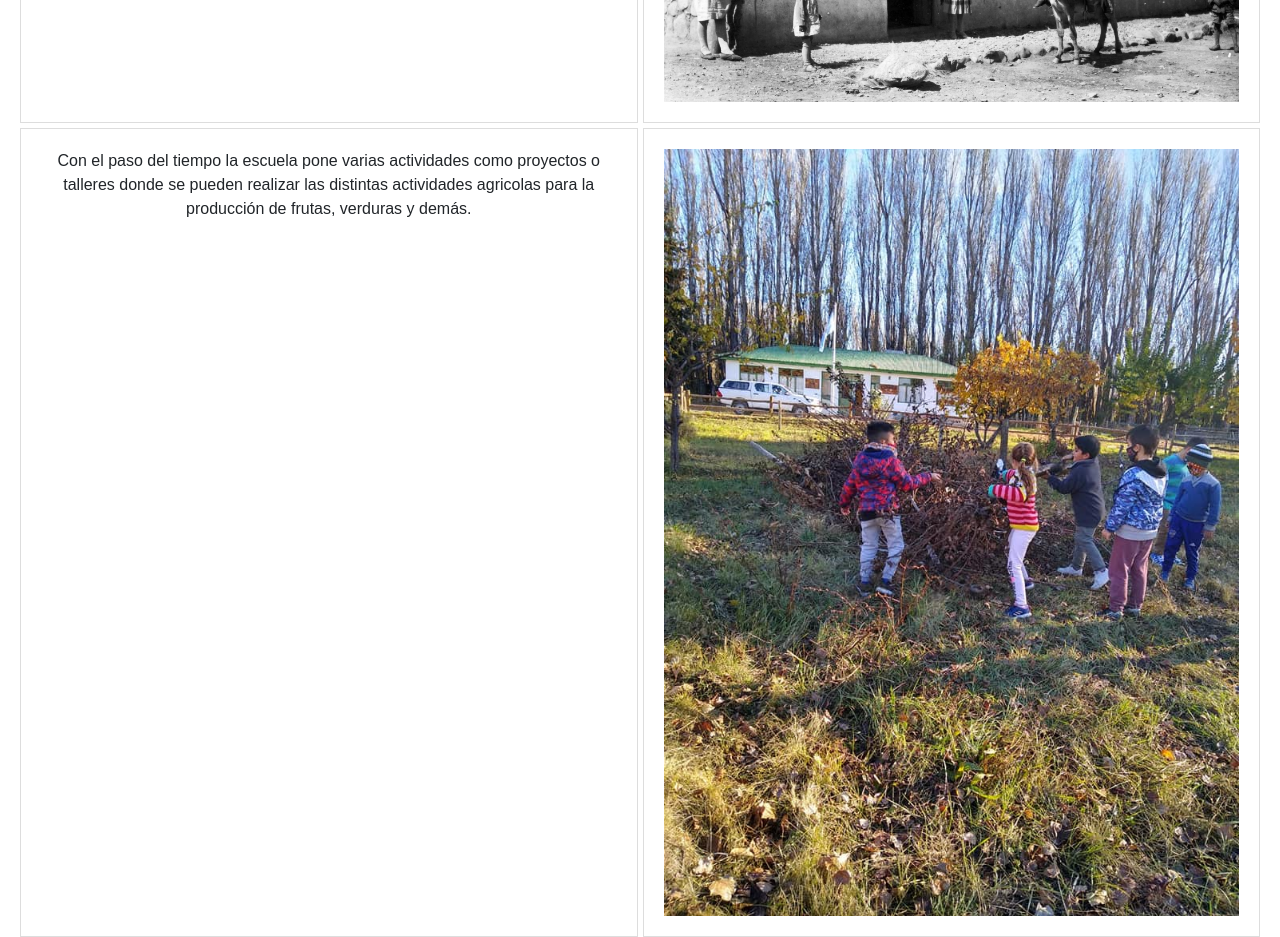
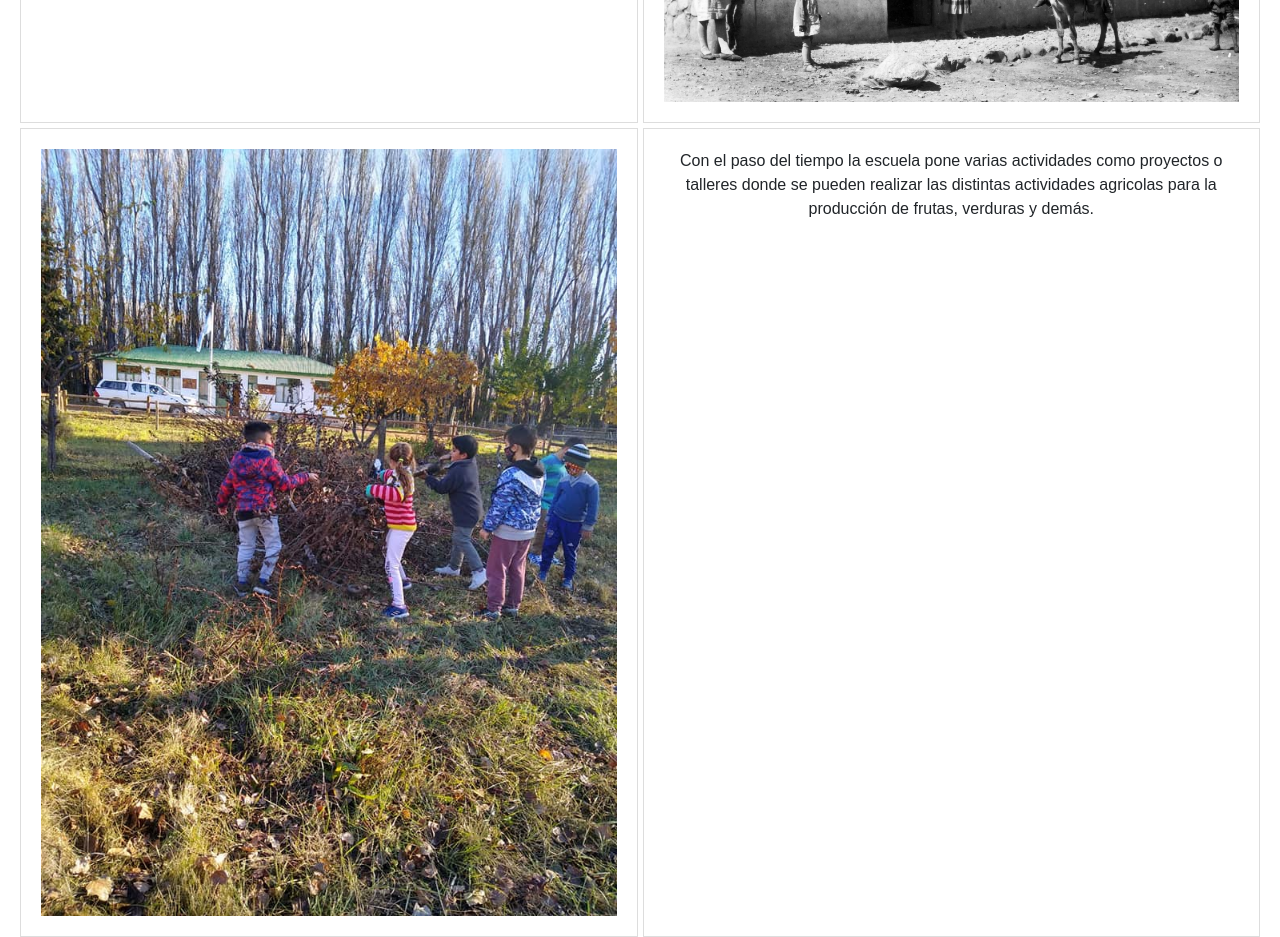
Before and after one commit to angelexa302/miweb, a plain HTML site: page html/Informacion.html in a window 1280 px wide. Shown: the part 540-1477 px from the top of the page. Drawn offline with nearby package versions, Linux system fonts and the light colour scheme.

Commit message:
Cambiando de lugar la imagendel grid 2

```diff
--- a/css/style.css
+++ b/css/style.css
@@ -180,3 +180,11 @@ footer .copyright {
   max-width: 100%;
   height: auto;
 }
+.informacion2 {
+  grid-row: auto;
+  grid-column: 2/2;
+}
+.img2 {
+  grid-column: 1/2;
+  grid-row: 2/2;
+}
```
